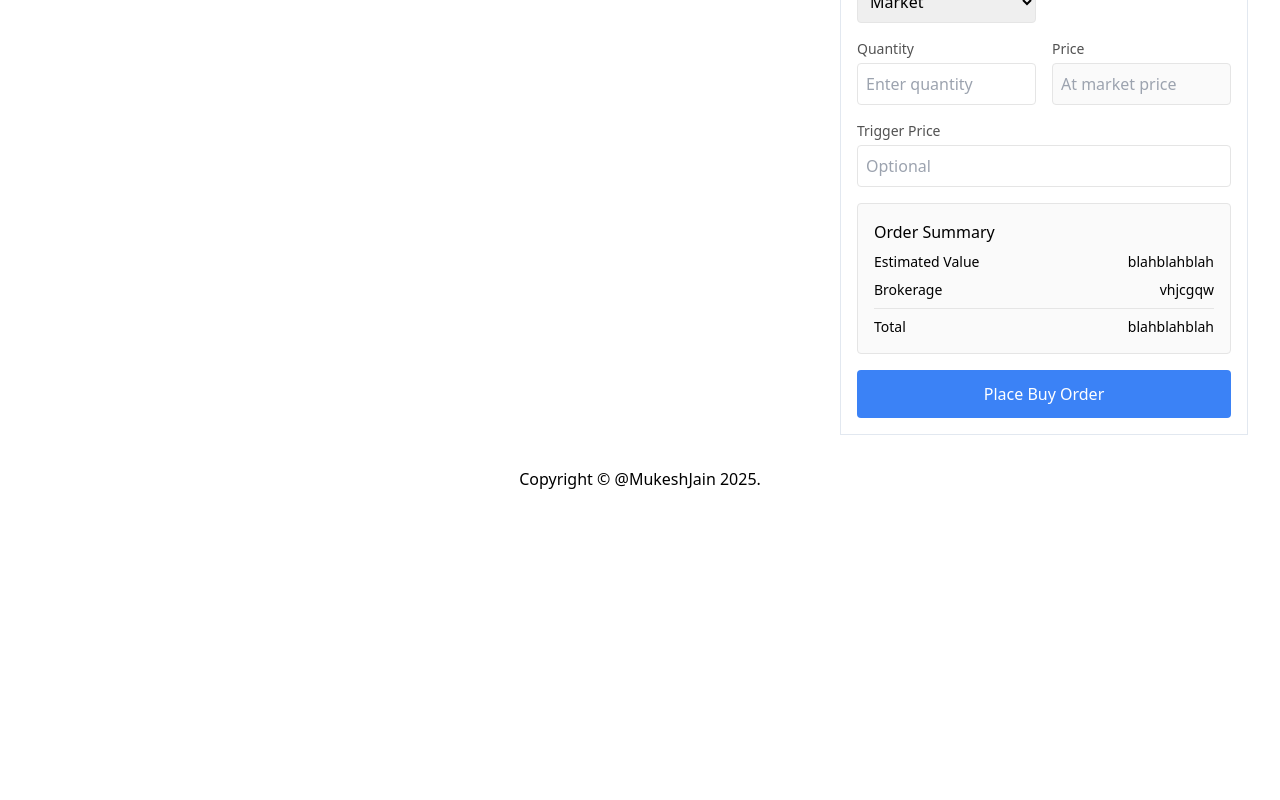
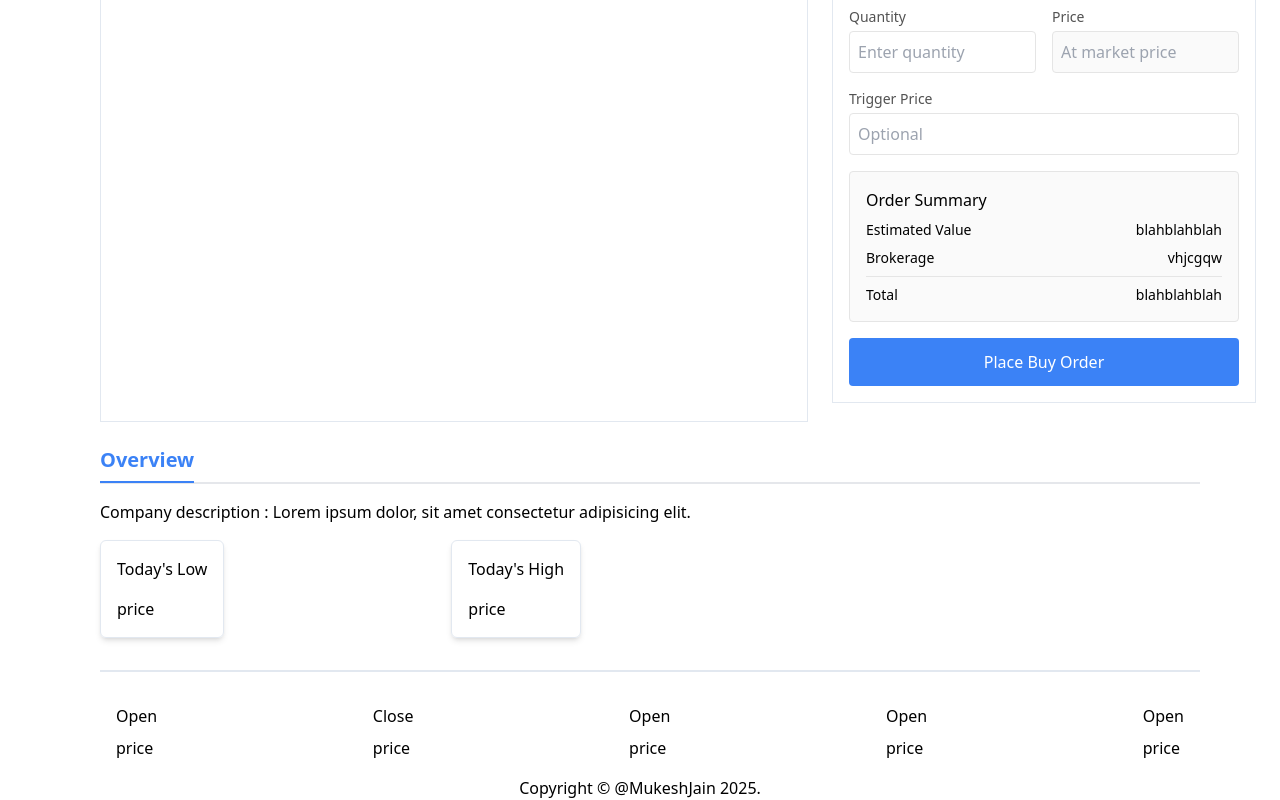
Before and after one commit to priyanshubisht10/stocks-frontend, a React (Vite) app: page /stock/1 in a window 1280 px wide. Shown: the part 318-1118 px from the top of the page. Before the commit the page ends 809 px from the top, so only its background shows below. Built offline with nearby package versions, Linux system fonts and the light colour scheme; no server answers.

Commit message:
made slight stock profile page

```diff
--- a/src/components/Form.jsx
+++ b/src/components/Form.jsx
@@ -3,7 +3,7 @@ const Form = () => {
   const [type, setType] = useState("buy");
   const [orderType, setOrderType] = useState("market");
   return (
-    <div className="flex flex-col border border-slate-200 m-4 p-4">
+    <div className="flex flex-col border border-slate-200 p-4">
       <div className="text-xl font-bold">bank,price</div>
       <div className="flex gap-4 mb-6">
         <button
--- a/src/components/StockProfile.jsx
+++ b/src/components/StockProfile.jsx
@@ -2,7 +2,9 @@ import Form from "./Form";
 
 const StockProfile = () => {
   return (
-    <div className="flex flex-row mt-[60px] ml-[100px]">
+    <div className="ml-[100px]">
+      <div>
+        <div className="flex flex-row mt-[60px]">
           <div className="w-[60%]">
             <div className="flex flex-col">
               <div className="flex flex-row justify-left gap-[40px]">
@@ -12,10 +14,64 @@ const StockProfile = () => {
                   <h1 className="text-xl">Company Name</h1>
                 </div>
               </div>
+              <div className="my-4">
+                <div className="border border-slate-200 w-full h-[500px]">
+                  Graph here
                 </div>
               </div>
-      <div className="w-[40%] p-4">
-        <Form/>
+            </div>
+          </div>
+          <div className="w-[40%] px-6">
+            <Form />
+          </div>
+        </div>
+        <div>
+          <div className="border-b-2 py-2 mr-[80px]">
+            <h1 className="inline py-2 text-xl font-bold text-blue-500 border-b-2 border-blue-500">
+              Overview
+            </h1>
+          </div>
+          <div className="py-4 w-[60%]">
+            <h1>
+              Company description : Lorem ipsum dolor, sit amet consectetur
+              adipisicing elit.
+            </h1>
+            <div className="flex flex-row justify-between">
+              <div className="border border-slate-200 shadow-md flex flex-col gap-4 p-4 mt-4 rounded-md">
+                <p>Today's Low</p>
+                <p>price</p>
+              </div>
+              <div className="border border-slate-200 shadow-md flex flex-col gap-4 p-4 mt-4 rounded-md">
+                <p>Today's High</p>
+                <p>price</p>
+              </div>
+              <div></div>
+            </div>
+          </div>
+          <div></div>
+        </div>
+      </div>
+      <div className="flex flex-row flex-wrap justify-between gap-[20px] border-t-2 border-slate-200 mr-[80px] mt-4">
+        <div className="flex flex-col gap-2 p-4 mt-4 rounded-md">
+          <p>Open</p>
+          <p>price</p>
+        </div>
+        <div className="flex flex-col gap-2 p-4 mt-4 rounded-md">
+          <p>Close</p>
+          <p>price</p>
+        </div>
+        <div className="flex flex-col gap-2 p-4 mt-4 rounded-md">
+          <p>Open</p>
+          <p>price</p>
+        </div>
+        <div className="flex flex-col gap-2 p-4 mt-4 rounded-md">
+          <p>Open</p>
+          <p>price</p>
+        </div>
+        <div className="flex flex-col gap-2 p-4 mt-4 rounded-md">
+          <p>Open</p>
+          <p>price</p>
+        </div>
       </div>
     </div>
   );
```
Lines whose indentation alone changed are shown as unchanged.
